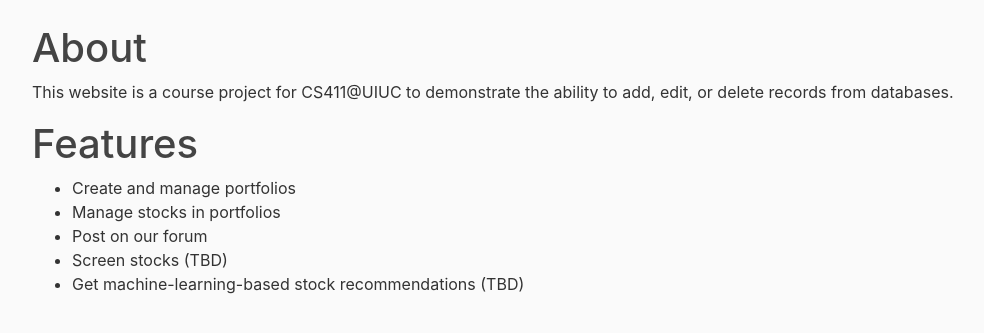
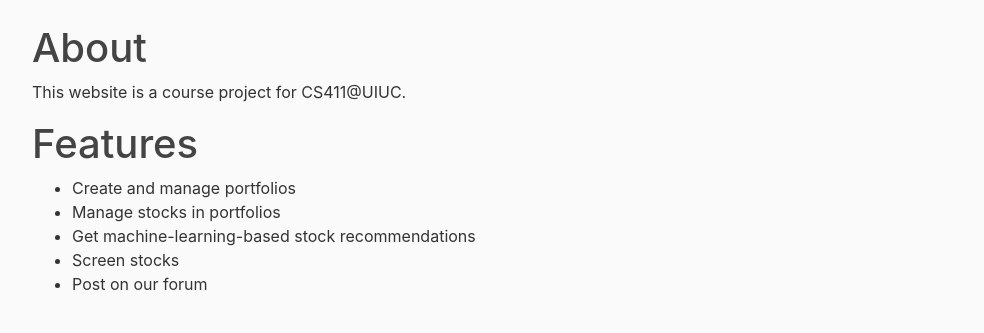
Before and after one commit to HongfeiLi365/RobotAdvisor, a Flask app: page /about in a window 1280 px wide. Shown: the part 56-389 px from the top of the page, without its empty margins (53-1037 px from the left). Run offline with Flask 2, Linux system fonts and the light colour scheme; some libraries are stand-ins or nearby versions.

Commit message:
Update About page

```diff
--- a/robotadvisor/templates/about.html
+++ b/robotadvisor/templates/about.html
@@ -1,7 +1,7 @@
 {% extends "layout.html" %}
 {% block content %}
 <h1>About</h1>
-<p>This website is a course project for CS411@UIUC to demonstrate the ability to add, edit, or delete records from databases.</p>
+<p>This website is a course project for CS411@UIUC.</p>
 
 <h1>Features</h1>
 <ul>
@@ -12,13 +12,13 @@
         Manage stocks in portfolios
     </li>
     <li>
-        Post on our forum
+        Get machine-learning-based stock recommendations
     </li>
     <li>
-        Screen stocks (TBD)
+        Screen stocks
     </li>
     <li>
-        Get machine-learning-based stock recommendations (TBD)
+        Post on our forum
     </li>
 </ul>
 {% endblock content %}
```
